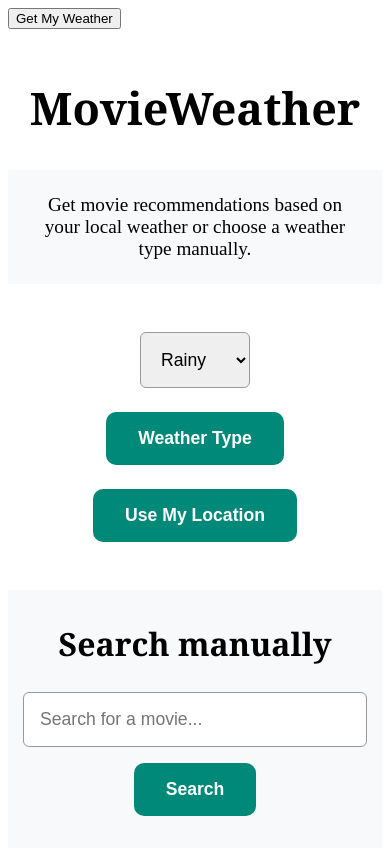
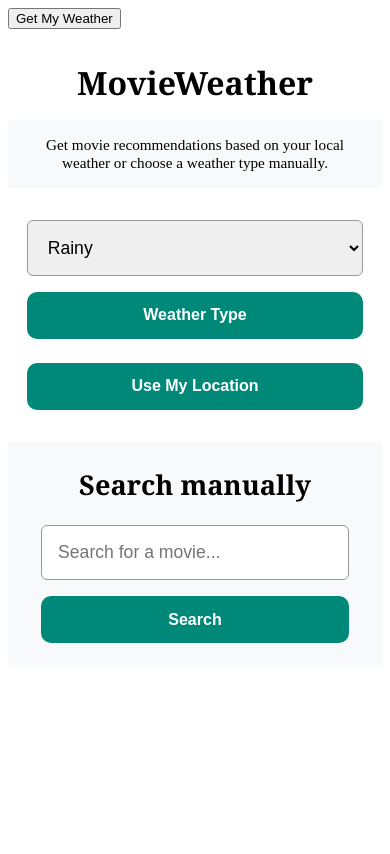
Before and after one commit to Tipsy-Rice/MovieWeather, a Vue app in the folder MovieWeather/: page / in a window 390 px wide. Shown: the top 854 px of the page. Built offline with nearby package versions, Linux system fonts and the light colour scheme; the HTML template or start-up script is replaced by a standard one.

Commit message:
responsiveness

```diff
--- a/MovieWeather/src/components/MovieCard.vue
+++ b/MovieWeather/src/components/MovieCard.vue
@@ -60,7 +60,7 @@
 .movie-card img {
   width: 100%;
   height: 350px;
-  object-fit: cover;
+  object-fit:contain;
   display: block;
 }
 
--- a/MovieWeather/src/components/MovieSearch.vue
+++ b/MovieWeather/src/components/MovieSearch.vue
@@ -363,24 +363,86 @@
 
 .movie-list {
   display: grid;
-  grid-template-columns: repeat(auto-fill, minmax(230px, 1fr));
+  grid-template-columns: repeat(auto-fill, minmax(350px, 1fr));
   gap: 1.5rem;
-  padding: 2rem;
 }
 
 @media (max-width: 768px) {
-  .control-panel,
+  .movie-container {
+    width: 100%;
+    min-height: 100vh;
+  }
+
+  .page-title {
+    font-size: 2.4rem;
+    margin: 2rem 1rem 1rem;
+  }
+
+  .description {
+    font-size: 1rem;
+    padding: 1rem;
+    margin-bottom: 2rem;
+  }
+
+  .control-panel {
+    flex-direction: column;
+    align-items: center;
+    gap: 1rem;
+  }
+
+  .location-panel {
+    margin-bottom: 2rem;
+  }
+
+  select,
+  input,
+  .weather-btn,
+  .search-form button {
+    width: 90%;
+    max-width: 350px;
+    box-sizing: border-box;
+  }
+
+  .search-section {
+    padding: 1.5rem 1rem;
+  }
+
+  .search-section h2 {
+    font-size: 1.7rem;
+  }
+
   .search-form {
     flex-direction: column;
     align-items: center;
+    gap: 1rem;
   }
 
   .search-form input {
-    width: 100%;
+    width: 90%;
+    max-width: 350px;
   }
 
+  .movie-list {
+  display: grid;
+  grid-template-columns: repeat(2, 1fr);
+  gap: 1rem;
+  padding: 1rem;
+}
+}
+
+@media (max-width: 480px) {
   .page-title {
-    font-size: 2.8rem;
+    font-size: 2rem;
+  }
+
+  .description {
+    font-size: 0.95rem;
+  }
+
+  .weather-btn,
+  .search-form button {
+    font-size: 1rem;
+    padding: 0.9rem 1rem;
   }
 }
 </style>
```
